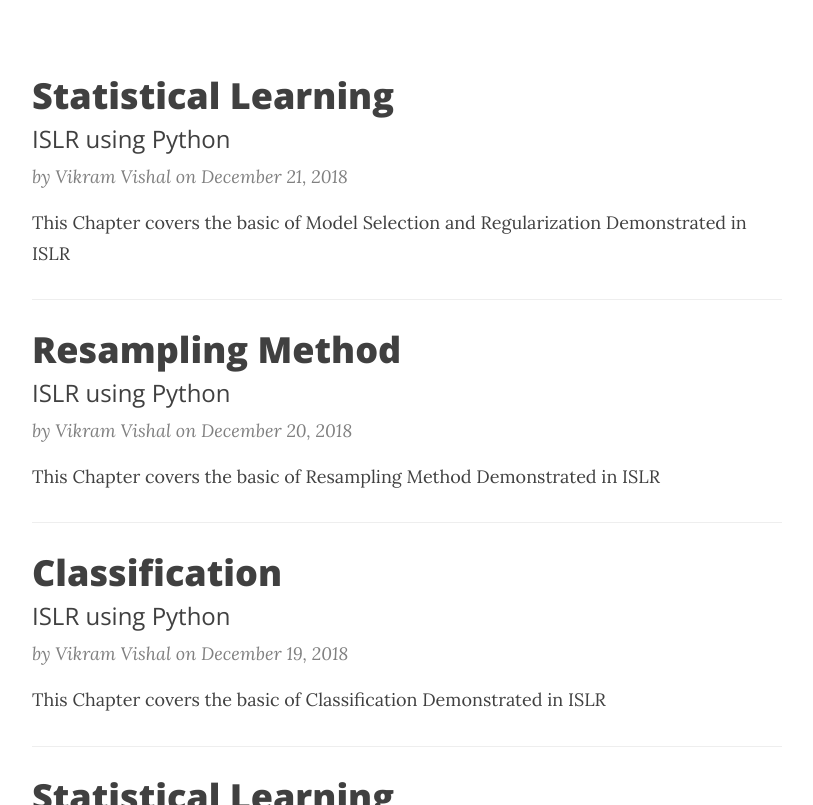
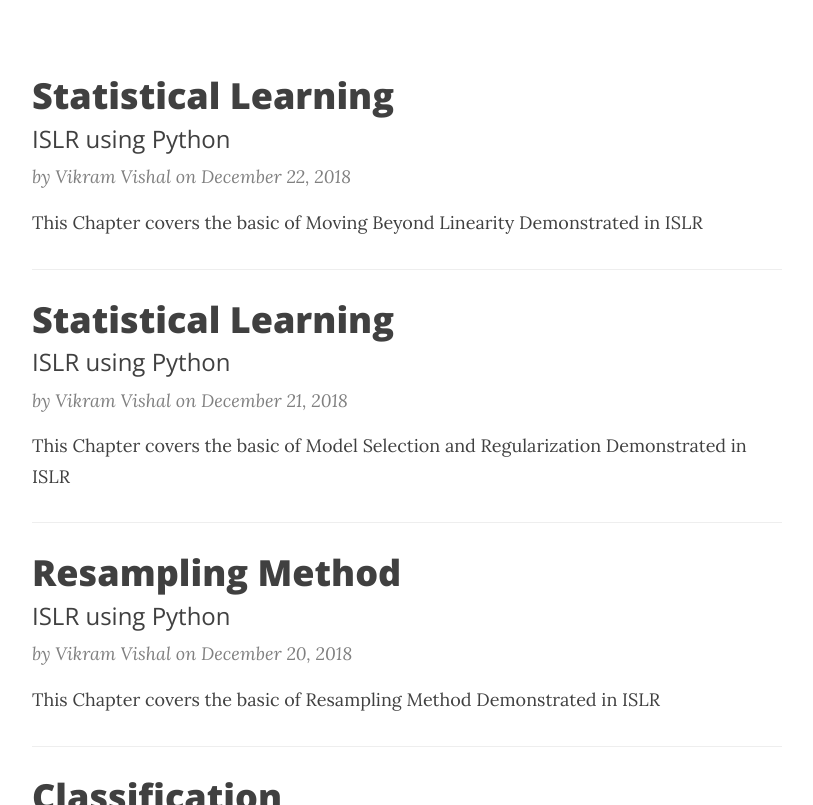
Before and after one commit to vvsbnmit/vvsbnmit.github.io, a Jekyll site: the page built from index.html, in a window 1280 px wide and 900 px high, scrolled down 445 px, cut to the strip 95-900 px from the top of the window. Shown: the whole strip, without its empty margins (233-1046 px from the left). Built offline with Jekyll 4.4.1, drawn with Linux system fonts in a browser that asks for light colours; nearby versions of some CDN libraries; the list of posts is cut into pages by our own code.

Commit message:
Update and rename Chapter - 7.md to 2018-12-22-Chapter-7.md

```diff
--- a/_posts/Chapter - 7.md
+++ b/_posts/2018-12-22-Chapter-7.md
@@ -1,3 +1,12 @@
+---
+layout:     post
+title:      "Statistical Learning"
+subtitle:   "ISLR using Python"
+date:       2018-12-22 10:00:00
+author:     "Vikram Vishal"
+header-img: "img/low-flying-gull.jpg"
+summary:    "This Chapter covers the basic of Moving Beyond Linearity Demonstrated in ISLR"
+---
 
 # Moving Beyond Linearity.
 
```
